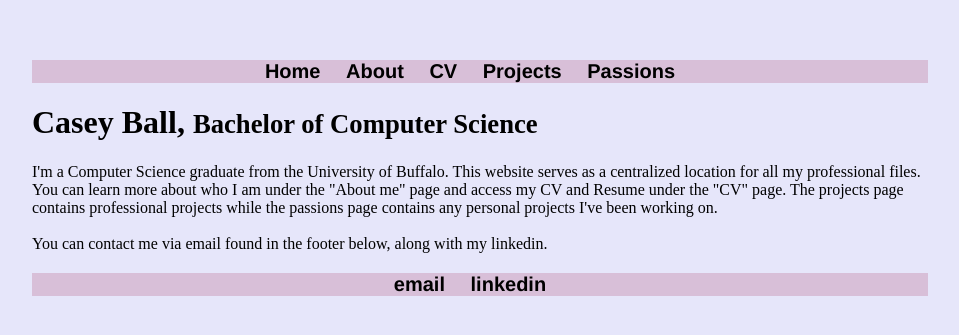
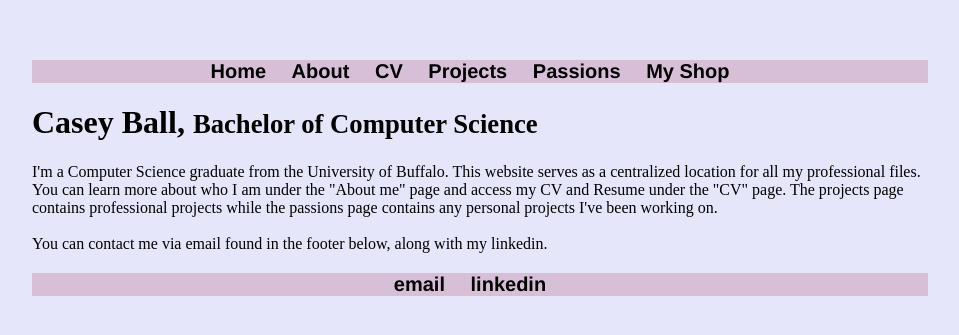
Before and after one commit to cmball2/github.io, a Jekyll site: the page built from index.html, in a window 1280 px wide. Shown: the top 335 px of the page, without its empty margins (160-1119 px from the left). Built offline with Jekyll 4.4.1, drawn with Linux system fonts in a browser that asks for light colours.

Commit message:
added shop to menu bar

```diff
--- a/_layouts/default.html
+++ b/_layouts/default.html
@@ -13,6 +13,7 @@
 	        		<li><a href="/cv">CV</a></li>
 				<li><a href="/projects">Projects</a></li>
 				<li><a href="/passions">Passions</a></li>
+				<li><a href="/store">My Shop</a></li>
 	    		</ul>
 			</nav>
 			<div class="container">
```
